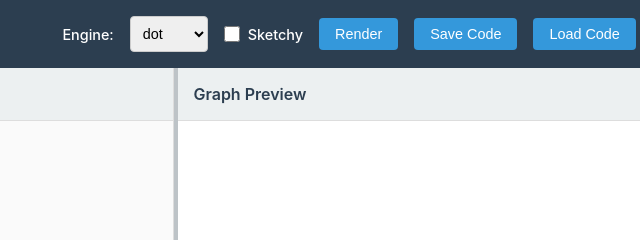
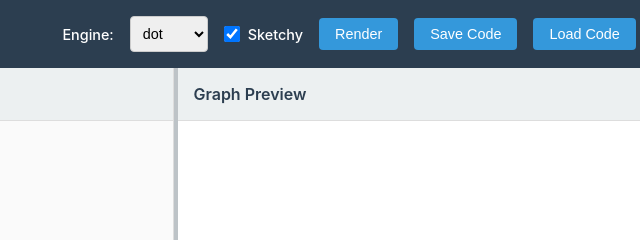
Before and after one commit to neo77/sketchviz-clone, a website: page public/index.html in a window 1280 px wide. Shown: the top 240 px of the page, 465-1105 px from the left. Drawn offline with Linux system fonts and the light colour scheme; a web font is replaced by a local one.

Commit message:
fixing sketchy

```diff
--- a/public/index.html
+++ b/public/index.html
@@ -23,7 +23,7 @@
                 <option value="osage">osage</option>
             </select>
             <label class="checkbox-label">
-                <input type="checkbox" id="sketchy-checkbox">
+                <input type="checkbox" checked="1" id="sketchy-checkbox">
                 Sketchy
             </label>
             <button id="render-btn">Render</button>
```
Also changed, not shown: README.md.
